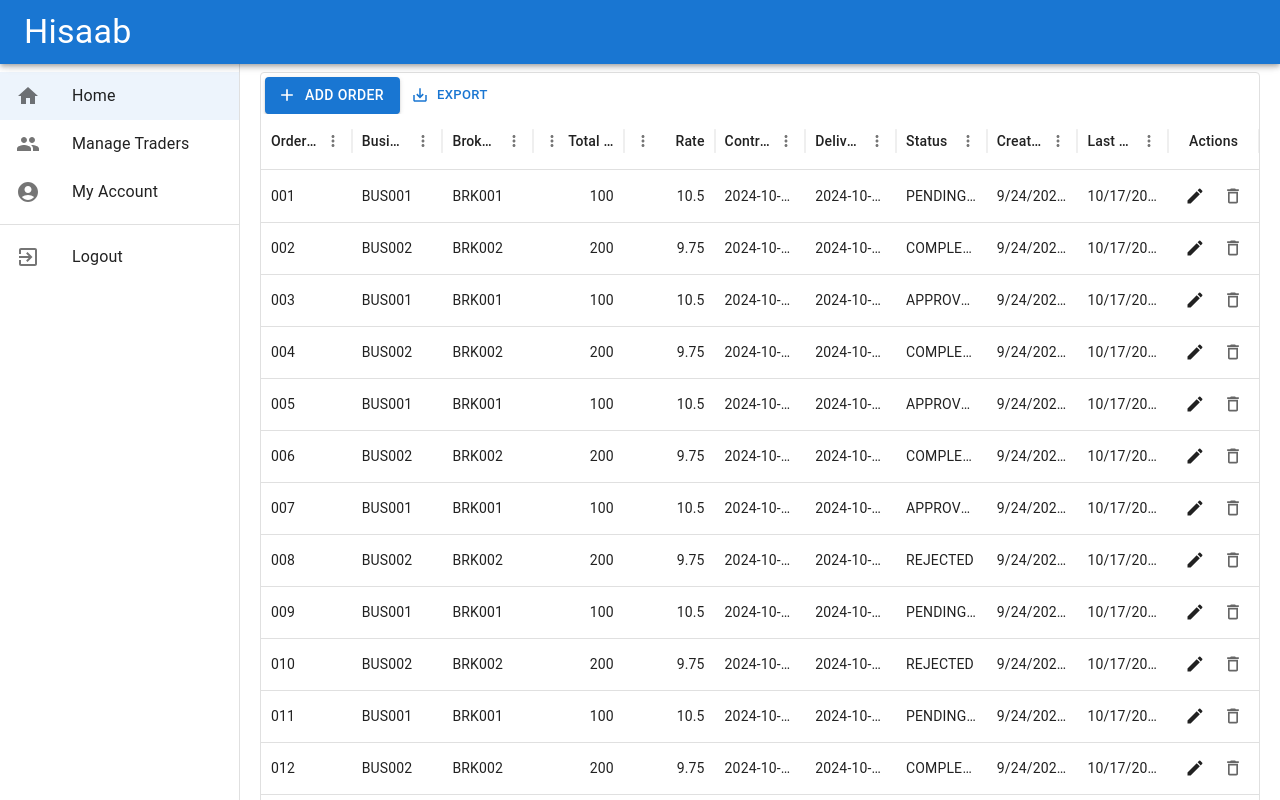
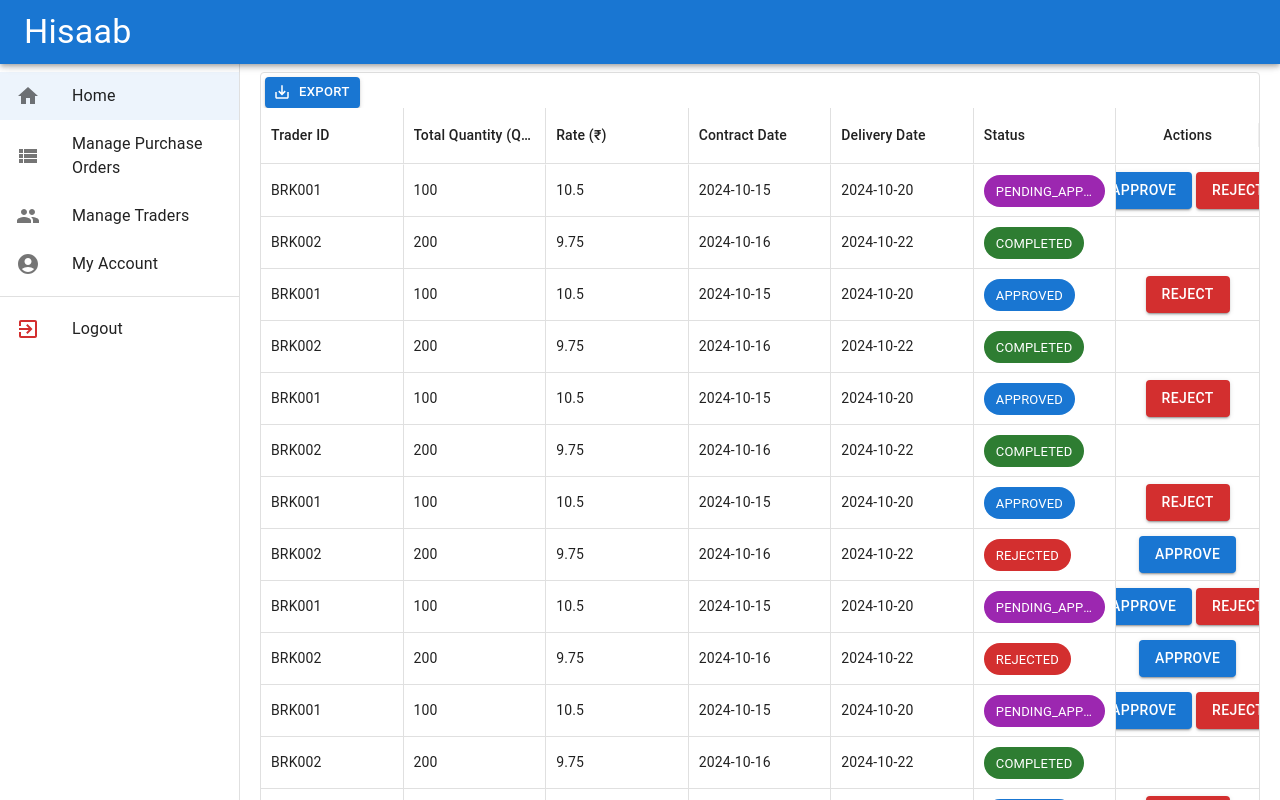
Before and after one commit to anurag108/hisaab, a React (Create React App) app in the folder frontend/: page / in a window 1280 px wide. Shown: the top 800 px of the page. Built offline with nearby package versions, Linux system fonts and the light colour scheme; the HTML template or start-up script is replaced by a standard one.

Commit message:
Tweak Orders Crud

```diff
--- a/frontend/src/App.tsx
+++ b/frontend/src/App.tsx
@@ -13,6 +13,7 @@ import {
 } from '@mui/material';
 import HomeIcon from '@mui/icons-material/Home';
 import GroupIcon from '@mui/icons-material/Group';
+import ViewListIcon from '@mui/icons-material/ViewList';
 import AccountCircleIcon from '@mui/icons-material/AccountCircle';
 import ExitToAppIcon from '@mui/icons-material/ExitToApp';
 import { useState } from 'react';
@@ -67,6 +68,14 @@ function App() {
               <ListItemText primary="Home" />
             </ListItemButton>
             <ListItemButton
+              selected={selectedTab === 'MANAGE_ORDERS'}
+              onClick={(event) => handleListItemClick(event, 'MANAGE_ORDERS')}>
+              <ListItemIcon>
+                <ViewListIcon />
+              </ListItemIcon>
+              <ListItemText primary="Manage Purchase Orders" />
+            </ListItemButton>
+            <ListItemButton
               selected={selectedTab === 'MANAGE_TRADERS'}
               onClick={(event) => handleListItemClick(event, 'MANAGE_TRADERS')}>
               <ListItemIcon>
@@ -89,7 +98,7 @@ function App() {
               selected={selectedTab === 'LOGOUT'}
               onClick={(event) => handleListItemClick(event, 'LOGOUT')}>
               <ListItemIcon>
-                <ExitToAppIcon />
+                <ExitToAppIcon color="error" />
               </ListItemIcon>
               <ListItemText primary="Logout" />
             </ListItemButton>
@@ -98,6 +107,7 @@ function App() {
 
         <Box component="main" sx={{ flexGrow: 1, p: 2.5, mt: 6.5 }}>
           {selectedTab === 'HOME' && <OrderManager />}
+          {selectedTab === 'MANAGE_ORDERS' && <OrderManager />}
           {selectedTab === 'MANAGE_TRADERS' && <TradersCrud />}
           {selectedTab === 'MANAGE_ACCOUNT' && <p>Account management coming soon</p>}
         </Box>
--- a/frontend/src/data/orders.json
+++ b/frontend/src/data/orders.json
@@ -2,7 +2,7 @@
     {
         "id": "001",
         "businessId": "BUS001",
-        "brokerId": "BRK001",
+        "traderId": "BRK001",
         "totalQuantity": 100,
         "rate": 10.5,
         "contractDate": "2024-10-15",
@@ -50,7 +50,7 @@
     {
         "id": "002",
         "businessId": "BUS002",
-        "brokerId": "BRK002",
+        "traderId": "BRK002",
         "totalQuantity": 200,
         "rate": 9.75,
         "contractDate": "2024-10-16",
@@ -63,7 +63,7 @@
     {
         "id": "003",
         "businessId": "BUS001",
-        "brokerId": "BRK001",
+        "traderId": "BRK001",
         "totalQuantity": 100,
         "rate": 10.5,
         "contractDate": "2024-10-15",
@@ -76,7 +76,7 @@
     {
         "id": "004",
         "businessId": "BUS002",
-        "brokerId": "BRK002",
+        "traderId": "BRK002",
         "totalQuantity": 200,
         "rate": 9.75,
         "contractDate": "2024-10-16",
@@ -89,7 +89,7 @@
     {
         "id": "005",
         "businessId": "BUS001",
-        "brokerId": "BRK001",
+        "traderId": "BRK001",
         "totalQuantity": 100,
         "rate": 10.5,
         "contractDate": "2024-10-15",
@@ -102,7 +102,7 @@
     {
         "id": "006",
         "businessId": "BUS002",
-        "brokerId": "BRK002",
+        "traderId": "BRK002",
         "totalQuantity": 200,
         "rate": 9.75,
         "contractDate": "2024-10-16",
@@ -115,7 +115,7 @@
     {
         "id": "007",
         "businessId": "BUS001",
-        "brokerId": "BRK001",
+        "traderId": "BRK001",
         "totalQuantity": 100,
         "rate": 10.5,
         "contractDate": "2024-10-15",
@@ -128,7 +128,7 @@
     {
         "id": "008",
         "businessId": "BUS002",
-        "brokerId": "BRK002",
+        "traderId": "BRK002",
         "totalQuantity": 200,
         "rate": 9.75,
         "contractDate": "2024-10-16",
@@ -141,7 +141,7 @@
     {
         "id": "009",
         "businessId": "BUS001",
-        "brokerId": "BRK001",
+        "traderId": "BRK001",
         "totalQuantity": 100,
         "rate": 10.5,
         "contractDate": "2024-10-15",
@@ -154,7 +154,7 @@
     {
         "id": "010",
         "businessId": "BUS002",
-        "brokerId": "BRK002",
+        "traderId": "BRK002",
         "totalQuantity": 200,
         "rate": 9.75,
         "contractDate": "2024-10-16",
@@ -167,7 +167,7 @@
     {
         "id": "011",
         "businessId": "BUS001",
-        "brokerId": "BRK001",
+        "traderId": "BRK001",
         "totalQuantity": 100,
         "rate": 10.5,
         "contractDate": "2024-10-15",
@@ -180,7 +180,7 @@
     {
         "id": "012",
         "businessId": "BUS002",
-        "brokerId": "BRK002",
+        "traderId": "BRK002",
         "totalQuantity": 200,
         "rate": 9.75,
         "contractDate": "2024-10-16",
@@ -193,7 +193,7 @@
     {
         "id": "013",
         "businessId": "BUS001",
-        "brokerId": "BRK001",
+        "traderId": "BRK001",
         "totalQuantity": 100,
         "rate": 10.5,
         "contractDate": "2024-10-15",
@@ -206,7 +206,7 @@
     {
         "id": "014",
         "businessId": "BUS002",
-        "brokerId": "BRK002",
+        "traderId": "BRK002",
         "totalQuantity": 200,
         "rate": 9.75,
         "contractDate": "2024-10-16",
@@ -219,7 +219,7 @@
     {
         "id": "015",
         "businessId": "BUS001",
-        "brokerId": "BRK001",
+        "traderId": "BRK001",
         "totalQuantity": 100,
         "rate": 10.5,
         "contractDate": "2024-10-15",
@@ -232,7 +232,7 @@
     {
         "id": "016",
         "businessId": "BUS002",
-        "brokerId": "BRK002",
+        "traderId": "BRK002",
         "totalQuantity": 200,
         "rate": 9.75,
         "contractDate": "2024-10-16",
@@ -245,7 +245,7 @@
     {
         "id": "017",
         "businessId": "BUS001",
-        "brokerId": "BRK001",
+        "traderId": "BRK001",
         "totalQuantity": 100,
         "rate": 10.5,
         "contractDate": "2024-10-15",
@@ -258,7 +258,7 @@
     {
         "id": "018",
         "businessId": "BUS002",
-        "brokerId": "BRK002",
+        "traderId": "BRK002",
         "totalQuantity": 200,
         "rate": 9.75,
         "contractDate": "2024-10-16",
@@ -271,7 +271,7 @@
     {
         "id": "019",
         "businessId": "BUS001",
-        "brokerId": "BRK001",
+        "traderId": "BRK001",
         "totalQuantity": 100,
         "rate": 10.5,
         "contractDate": "2024-10-15",
@@ -284,7 +284,7 @@
     {
         "id": "020",
         "businessId": "BUS002",
-        "brokerId": "BRK002",
+        "traderId": "BRK002",
         "totalQuantity": 200,
         "rate": 9.75,
         "contractDate": "2024-10-16",
@@ -297,7 +297,7 @@
     {
         "id": "021",
         "businessId": "BUS001",
-        "brokerId": "BRK001",
+        "traderId": "BRK001",
         "totalQuantity": 100,
         "rate": 10.5,
         "contractDate": "2024-10-15",
@@ -310,7 +310,7 @@
     {
         "id": "022",
         "businessId": "BUS002",
-        "brokerId": "BRK002",
+        "traderId": "BRK002",
         "totalQuantity": 200,
         "rate": 9.75,
         "contractDate": "2024-10-16",
@@ -323,7 +323,7 @@
     {
         "id": "023",
         "businessId": "BUS001",
-        "brokerId": "BRK001",
+        "traderId": "BRK001",
         "totalQuantity": 100,
         "rate": 10.5,
         "contractDate": "2024-10-15",
@@ -336,7 +336,7 @@
     {
         "id": "024",
         "businessId": "BUS002",
-        "brokerId": "BRK002",
+        "traderId": "BRK002",
         "totalQuantity": 200,
         "rate": 9.75,
         "contractDate": "2024-10-16",
@@ -349,7 +349,7 @@
     {
         "id": "025",
         "businessId": "BUS001",
-        "brokerId": "BRK001",
+        "traderId": "BRK001",
         "totalQuantity": 100,
         "rate": 10.5,
         "contractDate": "2024-10-15",
@@ -362,7 +362,7 @@
     {
         "id": "026",
         "businessId": "BUS002",
-        "brokerId": "BRK002",
+        "traderId": "BRK002",
         "totalQuantity": 200,
         "rate": 9.75,
         "contractDate": "2024-10-16",
--- a/frontend/src/orders/OrdersCrud.react.tsx
+++ b/frontend/src/orders/OrdersCrud.react.tsx
@@ -1,9 +1,6 @@
 import { useState, useEffect } from 'react';
 import Box from '@mui/material/Box';
-import Button from '@mui/material/Button';
-import AddIcon from '@mui/icons-material/Add';
 import EditIcon from '@mui/icons-material/Edit';
-import DeleteIcon from '@mui/icons-material/DeleteOutlined';
 import SaveIcon from '@mui/icons-material/Save';
 import CancelIcon from '@mui/icons-material/Close';
 import {
@@ -23,11 +20,13 @@ import {
     GridCallbackDetails,
     GridRowParams,
     MuiEvent,
+    GridRenderCellParams,
 } from '@mui/x-data-grid';
 import {
     randomId
 } from '@mui/x-data-grid-generator';
 import { Order } from '../types';
+import { Button, Chip, Divider } from '@mui/material';
 
 interface EditToolbarProps {
     setRows: (newRows: (oldRows: GridRowsProp) => GridRowsProp) => void;
@@ -45,7 +44,7 @@ function EditToolbar(props: EditToolbarProps) {
         setRows((oldRows) => [
             ...oldRows,
             {
-                id, businessId: '', brokerId: '', totalQuantity: 0.0, rate: 0.0,
+                id, businessId: '', traderId: '', totalQuantity: 0.0, rate: 0.0,
                 contractDate: '', deliveryDate: '', status: 'PENDING_APPROVAL', creationTime: '', updateTime: '', items: [],
                 isNew: true
             },
@@ -58,10 +57,13 @@ function EditToolbar(props: EditToolbarProps) {
 
     return (
         <GridToolbarContainer>
-            <Button variant="contained" color="primary" startIcon={<AddIcon />} onClick={handleClick}>
+            {/* <Button variant="contained" color="primary" startIcon={<AddIcon />} onClick={handleClick}>
                 Add Order
-            </Button>
-            <GridToolbarExport />
+            </Button> */}
+            <GridToolbarExport slotProps={{
+                tooltip: { title: 'Export purchase orders' },
+                button: { variant: 'contained' }
+            }} />
         </GridToolbarContainer>
     );
 }
@@ -121,75 +123,111 @@ export default function OrdersCrud(props: OrdersCrudProps) {
         await props.onOrderClick(params.row);
     };
 
+    const getActionsPerStatus = (status: string) => {
+        const approveAction = (
+            <Button variant="contained" color="primary" onClick={() => { }}>Approve</Button>
+        );
+        const rejectAction = (
+            <Button variant="contained" color="error" onClick={() => { }}>Reject</Button>
+        );
+        const editAction = (
+            <Button variant="contained" color="warning" onClick={() => { }}>Edit</Button>
+        );
+        switch (status) {
+            case 'PENDING_APPROVAL':
+                return <Box>{approveAction} {rejectAction}</Box>;
+            case 'APPROVED':
+                return rejectAction;
+            case 'REJECTED':
+                return approveAction;
+            case 'IN_PROGRESS':
+                return editAction;
+            case 'COMPLETED':
+                return [];
+        }
+    };
+
     const baseColumnOptions = {
         flex: 1,
         hideable: true,
         pinnable: false,
+        editable: false,
     }
 
     const columns: GridColDef[] = [
         {
             field: 'id',
             headerName: 'Order ID',
-            editable: false,
             ...baseColumnOptions
         },
         {
             field: 'businessId',
             headerName: 'Business ID',
-            editable: false,
             ...baseColumnOptions
         },
         {
-            field: 'brokerId',
-            headerName: 'Broker ID',
-            editable: false,
+            field: 'traderId',
+            headerName: 'Trader ID',
             ...baseColumnOptions
         },
         {
             field: 'totalQuantity',
-            headerName: 'Total Quantity',
+            headerName: 'Total Quantity (Qntl)',
             type: 'number',
-            editable: true,
+            headerAlign: 'left',
+            align: 'left',
             ...baseColumnOptions
         },
         {
             field: 'rate',
-            headerName: 'Rate',
+            headerName: 'Rate (₹)',
             type: 'number',
-            editable: true,
+            headerAlign: 'left',
+            align: 'left',
             ...baseColumnOptions
         },
         {
             field: 'contractDate',
             headerName: 'Contract Date',
-            editable: true,
             ...baseColumnOptions
         },
         {
             field: 'deliveryDate',
             headerName: 'Delivery Date',
-            editable: true,
             ...baseColumnOptions
         },
         {
             field: 'status',
             headerName: 'Status',
-            editable: false,
             type: 'singleSelect',
-            ...baseColumnOptions
+            valueOptions: ['PENDING_APPROVAL', 'APPROVED', 'REJECTED', 'IN_PROGRESS', 'COMPLETED'],
+            ...baseColumnOptions,
+            renderCell: (params: GridRenderCellParams) => {
+                switch (params.value) {
+                    case 'PENDING_APPROVAL':
+                        return (<Chip label={params.value} color='secondary' />);
+                    case 'APPROVED':
+                        return (<Chip label={params.value} color='primary' />);
+                    case 'REJECTED':
+                        return (<Chip label={params.value} color='error' />);
+                    case 'IN_PROGRESS':
+                        return (<Chip label={params.value} color='warning' />);
+                    case 'COMPLETED':
+                        return (<Chip label={params.value} color='success' />);
+                    default:
+                        throw new Error('Unexpected purchase order status');
+                }
+            }
         },
         {
             field: 'creationTime',
             headerName: 'Creation Time',
-            editable: false,
             valueGetter: (param) => new Date(parseInt(param)).toLocaleString(),
             ...baseColumnOptions
         },
         {
             field: 'updateTime',
             headerName: 'Last Update Time',
-            editable: false,
             valueGetter: (param) => new Date(parseInt(param)).toLocaleString(),
             ...baseColumnOptions
         },
@@ -199,8 +237,13 @@ export default function OrdersCrud(props: OrdersCrudProps) {
             headerName: 'Actions',
             ...baseColumnOptions,
             cellClassName: 'actions',
-            getActions: ({ id }) => {
-                const isInEditMode = rowModesModel[id]?.mode === GridRowModes.Edit;
+            renderCell: (params: GridRenderCellParams) => {
+                const actions = getActionsPerStatus(params.row.status);
+                return actions;
+            },
+            getActions: (params: GridRowParams) => {
+                const rowId = params.id;
+                const isInEditMode = rowModesModel[rowId]?.mode === GridRowModes.Edit;
 
                 if (isInEditMode) {
                     return [
@@ -210,57 +253,40 @@ export default function OrdersCrud(props: OrdersCrudProps) {
                             sx={{
                                 color: 'primary.main',
                             }}
-                            onClick={handleSaveClick(id)}
+                            onClick={handleSaveClick(rowId)}
                         />,
                         <GridActionsCellItem
                             icon={<CancelIcon />}
                             label="Cancel"
                             className="textPrimary"
-                            onClick={handleCancelClick(id)}
+                            onClick={handleCancelClick(rowId)}
                             color="inherit"
                         />,
                     ];
                 }
-
-                return [
-                    <GridActionsCellItem
-                        icon={<EditIcon />}
-                        label="Edit"
-                        className="textPrimary"
-                        onClick={handleEditClick(id)}
-                        color="inherit"
-                    />,
-                    <GridActionsCellItem
-                        icon={<DeleteIcon />}
-                        label="Delete"
-                        onClick={handleDeleteClick(id)}
-                        color="inherit"
-                    />,
-                ];
+                return [];
             },
         },
     ];
 
     return (
-        <Box
-            sx={{
-                height: '100%',
-                width: '100%',
-                '& .actions': {
-                    color: 'text.secondary',
-                },
-                '& .textPrimary': {
-                    color: 'text.primary',
-                },
-            }}
-        >
+        <Box sx={{ height: '100%', width: '100%' }}>
             <DataGrid
                 rows={orders.length > 0 ? orders : []}
                 columns={columns}
+                columnVisibilityModel={{
+                    id: false,
+                    businessId: false,
+                    creationTime: false,
+                    updateTime: false,
+                }}
                 editMode="row"
-                onRowClick={handleRowClick}
+                // onRowClick={handleRowClick}
+                showCellVerticalBorder
+                showColumnVerticalBorder
                 disableRowSelectionOnClick
                 disableColumnResize
+                disableColumnMenu
                 rowModesModel={rowModesModel}
                 onRowModesModelChange={handleRowModesModelChange}
                 onRowEditStop={handleRowEditStop}
@@ -272,6 +298,6 @@ export default function OrdersCrud(props: OrdersCrudProps) {
                     toolbar: { setOrders, setRowModesModel },
                 }}
             />
-        </Box>
+        </Box >
     );
 }
```
